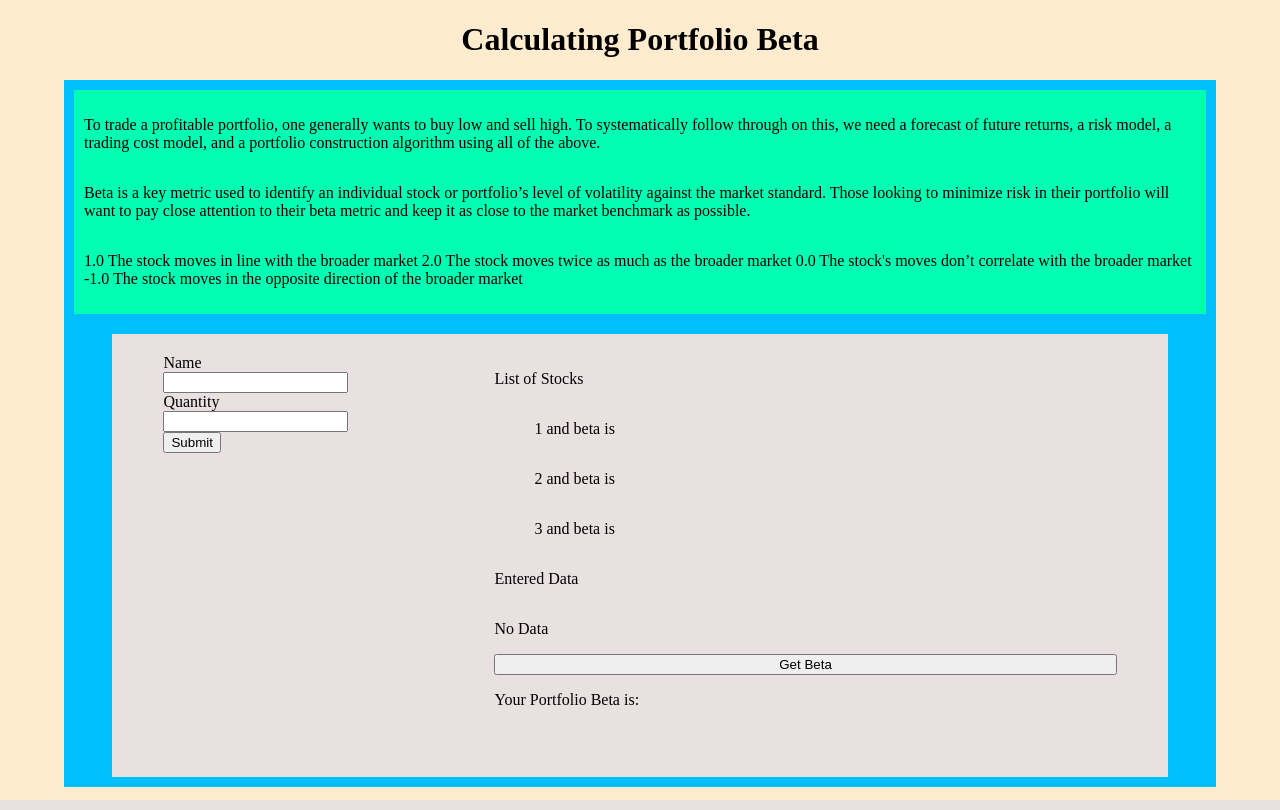
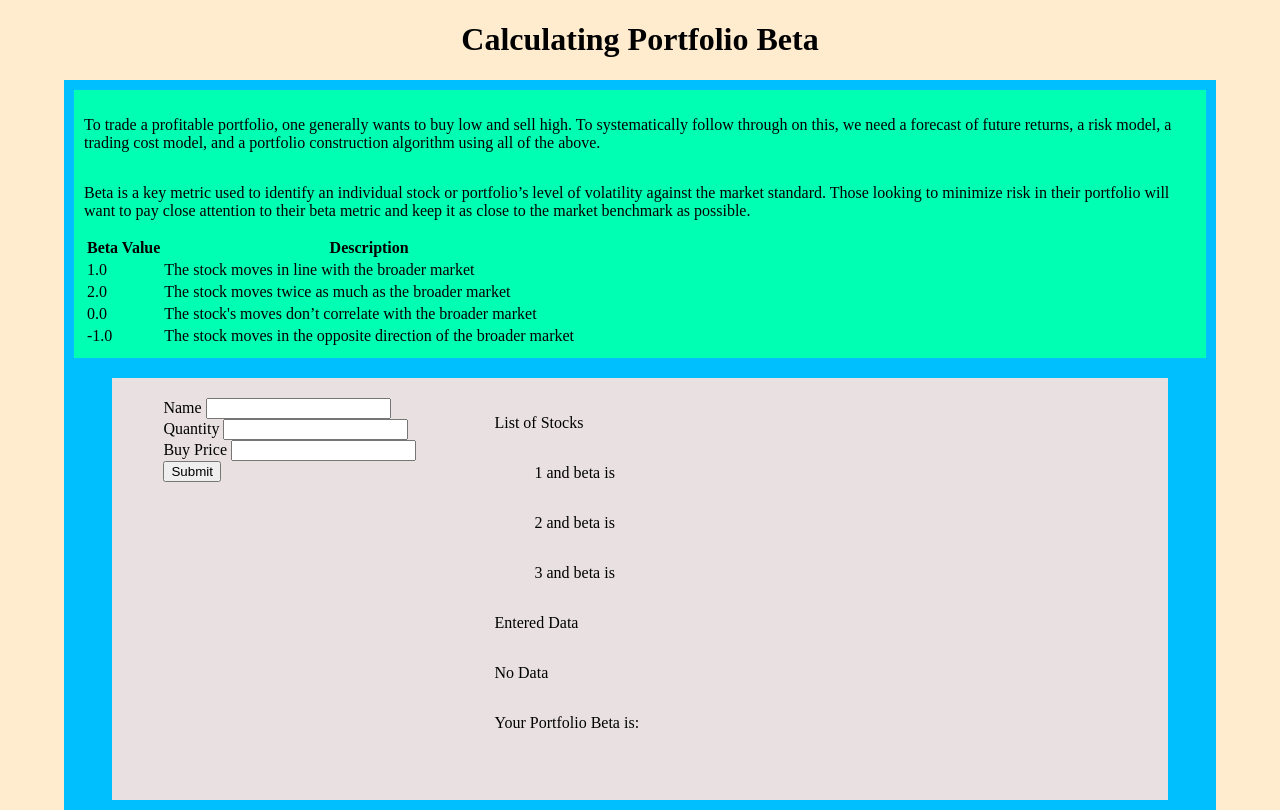
Before and after one commit to naveenkonam1985/thinktrade, a Flask app: page / in a window 1280 px wide. Run offline with Flask 3, Linux system fonts and the light colour scheme.

Commit message:
Update base.html
updated some code

```diff
--- a/templates/base.html
+++ b/templates/base.html
@@ -19,27 +19,45 @@
                 level of volatility against the market standard. Those looking to minimize
                 risk in their portfolio will want to pay close attention to their beta metric and keep it as close to the market benchmark as possible.
             </p>
-            <p>
 
-            1.0 	The stock moves in line with the broader market
-            2.0 	The stock moves twice as much as the broader market
-            0.0 	The stock's moves don’t correlate with the broader market
-            -1.0 	The stock moves in the opposite direction of the broader market
-            </p>
+            <table>
+                <tr>
+                    <th>Beta Value</th>
+                    <th>Description</th>
+                </tr>
+                <tr>
+                    <td>1.0</td>
+                    <td>The stock moves in line with the broader market</td>
+                </tr>
+                <tr>
+                    <td>2.0</td>
+                    <td>The stock moves twice as much as the broader market</td>
+                </tr>
+                <tr>
+                    <td>0.0</td>
+                    <td>The stock's moves don’t correlate with the broader market</td>
+                </tr>
+                <tr>
+                    <td>-1.0</td>
+                    <td>The stock moves in the opposite direction of the broader market</td>
+                </tr>
+            </table>
+
         </div>
         <div class="container-right">
             <div class="form">
                 <form method="post">
-                    <label for="Name">Name</label>
-                    <br>
+                    <label for="name">Name</label>
                     <input type="text" name="name"
                         value="{{ request.form['name'] }}"></input>
                     <br>
-
                     <label for="qty">Quantity</label>
-                    <br>
                     <input name="quantity"
                             value="{{ request.form['quantity'] }}"></input>
+                    <br>
+                    <label for="price">Buy Price</label>
+                    <input name="price"
+                            value="{{ request.form['price'] }}"></input>
                     <br>
                     <button type="submit">Submit</button>
                 </form>
@@ -58,7 +76,6 @@
                 <p> {{messages}} </p>
                 {% endif %}
 
-                <button type="submit">Get Beta</button>
                 <p>Your Portfolio Beta is:</p>
 
                 {% if beta==0 %}
```
